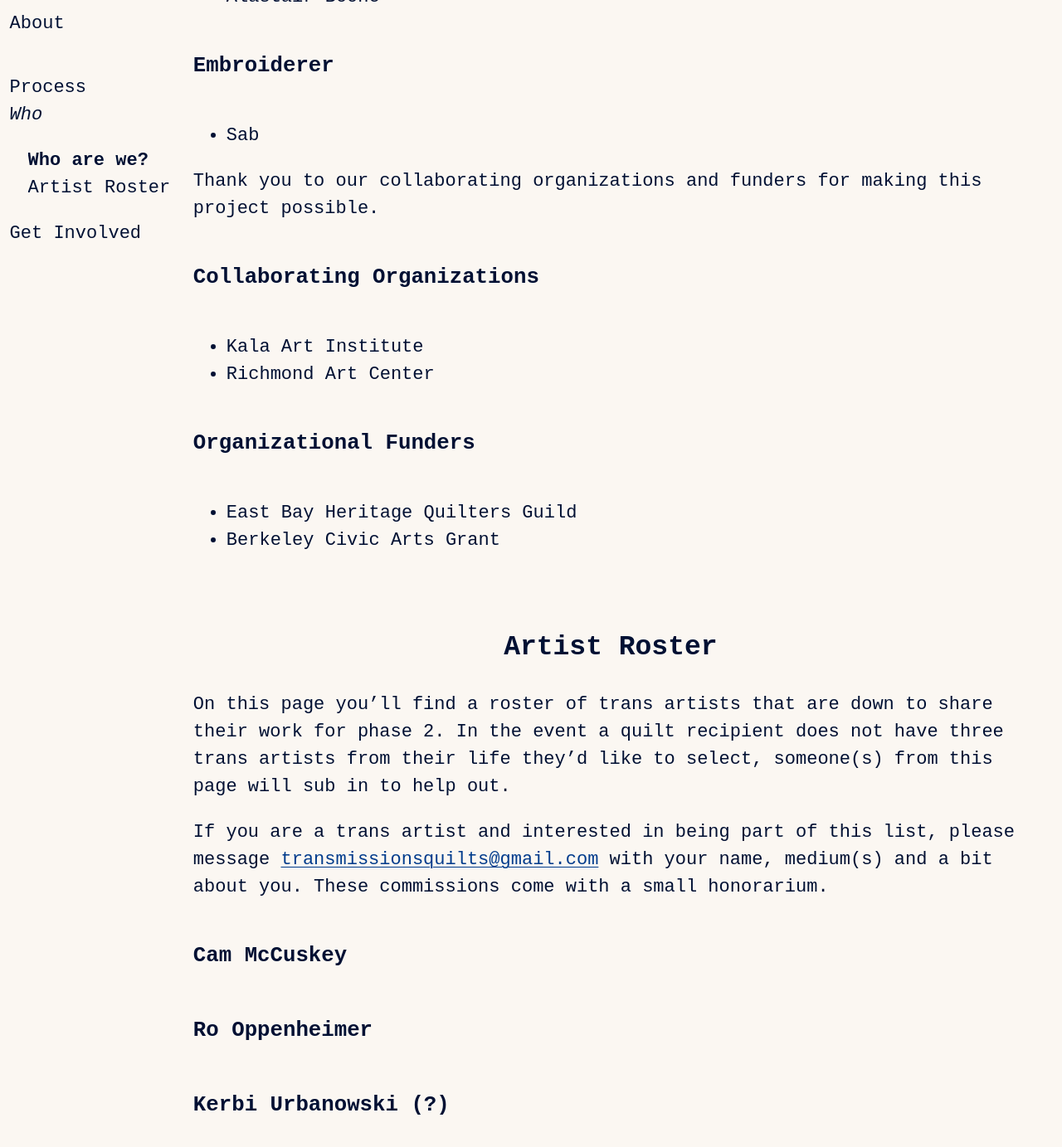
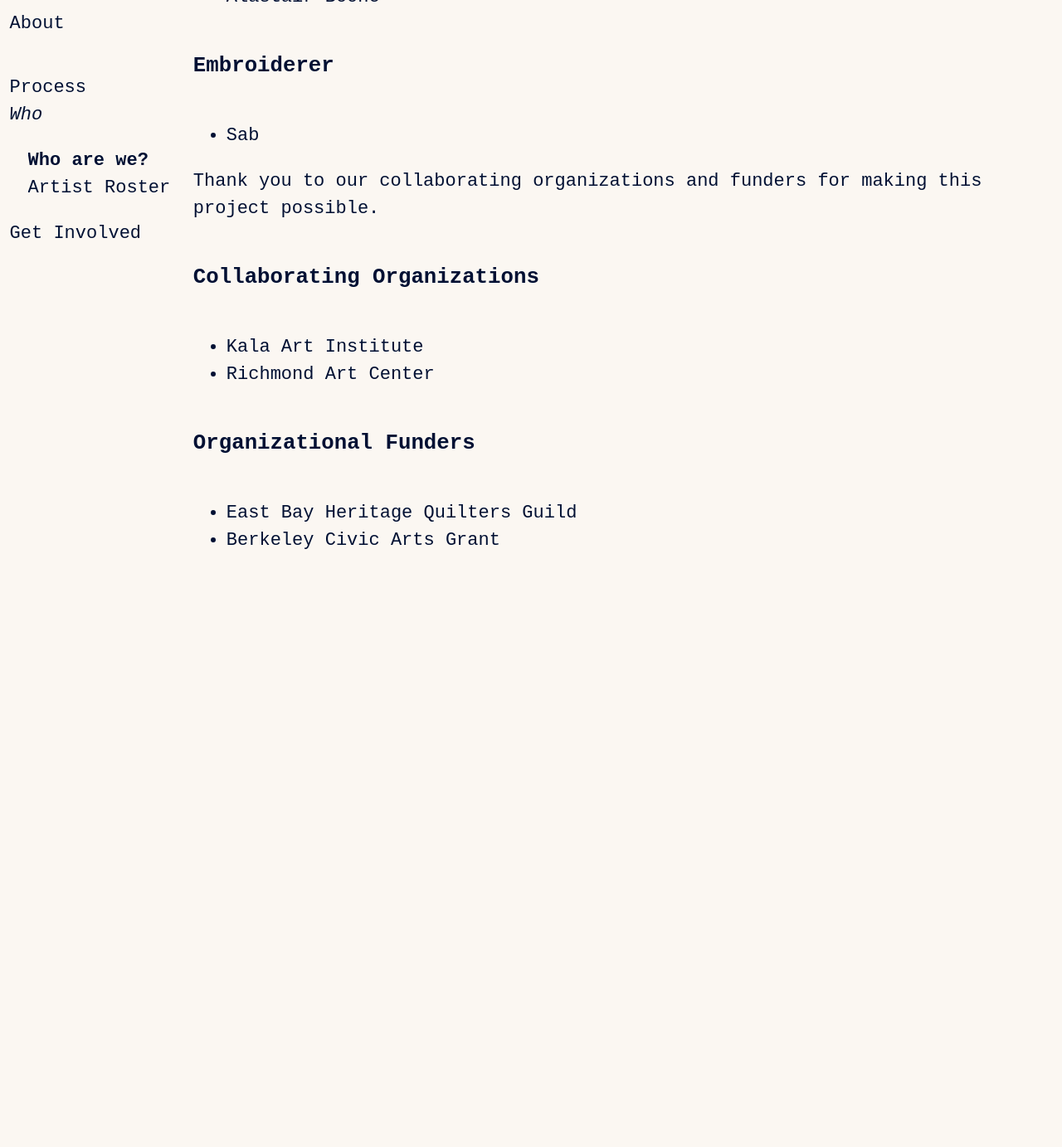
Before and after one commit to danieldickison/transmission-site, a Jekyll site: the page built from who.markdown, in a window 1280 px wide and 1400 px high, scrolled down 1504 px. Shown: the top 1383 px of the window at 83% size. Built offline with Jekyll 4.4.1, drawn with Linux system fonts in a browser that asks for light colours; some web fonts are replaced; our own code applies the rules of GitHub Pages for plain Markdown files; after the commit the page ends 2216 px from its top, so only the background shows below that.

Commit message:
Move artist roster out of who page

```diff
--- a/who.markdown
+++ b/who.markdown
@@ -53,23 +53,3 @@
 
 * East Bay Heritage Quilters Guild
 * Berkeley Civic Arts Grant
-
-## Artist Roster {#artist-roster}
-
-On this page you’ll find a roster of trans artists that
-are down to share their work for phase 2. In the
-event a quilt recipient does not have three trans
-artists from their life they’d like to select,
-someone(s) from this page will sub in to help out.
-
-If you are a trans artist and interested in being part
-of this list, please message
-[{{ site.email }}](mailto:{{ site.email }}) with your name,
-medium(s) and a bit about you. These commissions
-come with a small honorarium.
-
-### Cam McCuskey
-
-### Ro Oppenheimer
-
-### Kerbi Urbanowski (?)
```
Also changed, not shown: artists.html (+17 -0 lines).
